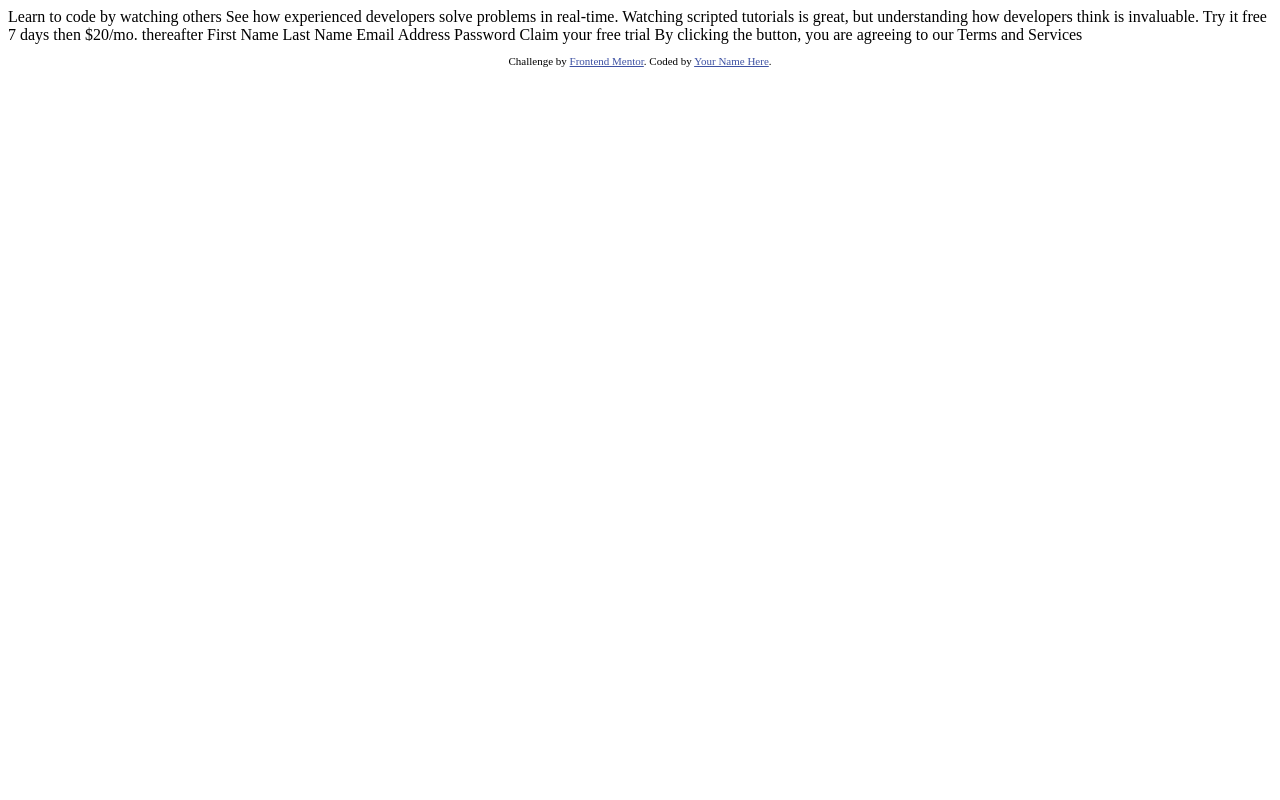
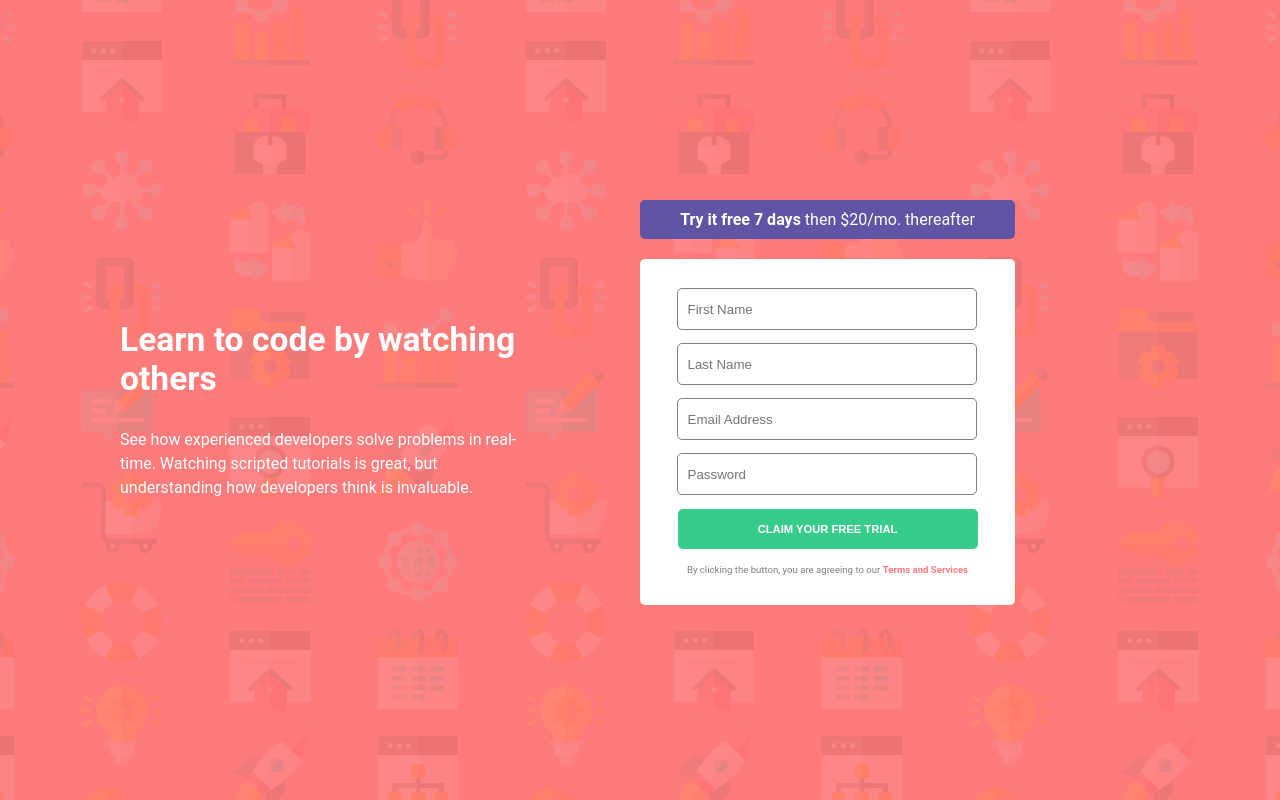
Before and after one commit to matthewrungwe/sign-up-form, a plain HTML site: page index.html in a window 1280 px wide. Drawn offline with Linux system fonts and the light colour scheme.

Commit message:
Write HTML and CSS code for sign up form.

```diff
--- /dev/null
+++ b/css/main.css
@@ -0,0 +1,219 @@
+/* Reset */
+* {
+    margin: 0;
+    padding: 0;
+}
+
+/* Default styles | Changable */
+.attribution {
+    font-size: 11px;
+    text-align: center;
+}
+.attribution a {
+    color: hsl(228, 45%, 44%);
+}
+
+/* Body */
+body {
+    background-color: hsl(0, 100%, 74%) ;
+    font-family: 'Roboto', sans-serif;
+}
+
+.body-layover {
+    width: 100%;
+    height: 100vh;
+    background-image: url('../images/bg-intro-desktop.png');
+    background-position: center;
+    background-size: cover;
+    background-repeat: no-repeat;
+}
+/* Body end */
+
+/* Main */
+.column-wrap {
+    display: flex;
+}
+
+.column {
+    flex: 1;
+}
+
+/* Info section */
+#info {
+    /* border: 1px solid orange; */
+    height: 100vh;
+}
+
+.info-content {
+    position: relative;
+    top: 40%;
+    width: 80%;
+    max-width: 400px;
+    margin: 0 auto;
+    /* border: 1px solid green; */
+}
+
+.info-content h1 {
+    color: white;
+    font-size: 2.1rem;
+}
+
+.info-content p {
+    color: white;
+    line-height: 1.5;
+    margin-top: 30px;
+}
+/* Info section end */
+
+/* Form section */
+#form {
+    /* border: 1px solid orange; */
+    height: 100vh;
+}
+
+.form-content {
+    position: relative;
+    top: 25%;
+    /* border: 1px solid green; */
+}
+
+.important-note {
+    width: 85%;
+    max-width: 375px;
+    background-color:hsl(248, 32%, 49%);
+    margin: 0 0 20px 0;
+    border-radius: 5px;
+}
+
+.important-note p {
+    color: white;
+    text-align: center;
+    padding: 10px 0 10px 0;
+}
+
+.form-n-terms {
+    width: 85%;
+    max-width: 375px;
+    background-color: white;
+    border-radius: 5px;
+    padding-top: 15px;
+}
+
+.input-block {
+    width: 80%;
+    height: 40px;
+    margin: 15px auto;
+    /* border: 1px solid blue; */
+}
+
+.input-block input {
+    width: 96%;
+    height: 100%;
+    margin: -1px 0 0 -1px;
+    padding-left: 10px;
+    border-radius: 5px;
+    color: #333;
+    border: 0.5px solid grey;
+}
+
+.submit-block {
+    width: 80%;
+    height: 40px;
+    margin: 0 auto;
+    /* border: 1px solid blue; */
+}
+
+.submit-block input {
+    font-size: 0.7rem;
+    font-weight: 700;
+    width: 100%;
+    height: 100%;
+    background-color:hsl(154, 59%, 51%);
+    color: white;
+    text-transform: uppercase;
+    border: none;
+    border-radius: 5px;
+}
+
+.terms-n-conditions {
+    width: 80%;
+    margin: 0 auto;
+}
+
+.terms-n-conditions p {
+    color: grey;
+    font-size: 0.6rem;
+    text-align: center;
+    padding: 15px 0 30px 0;
+}
+
+.terms-n-conditions p a {
+    color: hsl(0, 100%, 74%);
+    text-decoration: none;
+    font-weight: 700;
+}
+
+.terms-n-conditions p a:hover,
+.terms-n-conditions p a:active {
+    color: hsla(0, 100%, 74%, 0.6);
+}
+/* Form section */
+/* Main end */
+
+@media screen and (max-width: 48rem) {
+    /* Body */
+    .body-layover {
+        width: 100%;
+        height: 100vh;
+        background-image: url('../images/bg-intro-mobile.png');
+        background-position: center;
+        background-size: cover;
+        background-repeat: no-repeat;
+    }
+    /* Body end */
+
+    /* Main */
+    .column-wrap {
+        display: flex;
+        flex-flow: column;
+    }
+
+    .column{
+        display: block;
+        /* border: 1px solid orange; */
+    }
+
+    #info {
+        height: 60%;
+    }
+
+    #info .info-content {
+        padding: 100px 0 25px 0;
+        /* border: 1px solid gray; */
+    }
+
+    #info .info-content h1,
+    #info .info-content p {
+        text-align: center;
+    }
+
+    #form {
+        height: 80%;
+    }
+
+    #form .form-content {
+        padding: 25px 0 100px 0;
+        /* border: 1px solid gray; */
+    }
+
+    #form .form-content .important-note {
+        margin: 0 auto;
+    }
+
+    #form .form-content .form-n-terms {
+        margin: 0 auto;
+        margin-top: 20px;
+    }
+
+    /* Main end */
+}
--- a/index.html
+++ b/index.html
@@ -6,37 +6,78 @@
 
     <link rel="icon" type="image/png" sizes="32x32" href="./images/favicon-32x32.png">
 
-  <title>Frontend Mentor | Intro component with sign up form</title>
+    <title>Frontend Mentor | Sign up form</title>
 
-  <!-- Feel free to remove these styles or customise in your own stylesheet 👍 -->
-  <style>
-    .attribution { font-size: 11px; text-align: center; }
-    .attribution a { color: hsl(228, 45%, 44%); }
-  </style>
+    <!-- Personal Styles -->
+    <link rel="stylesheet" href="./css/main.css">
+
   </head>
   <body>
+    <div class="body-layover">
+      <main class="column-wrap">
+        <section id="info" class="column">
+          <div class="info-content">
+            <h1>Learn to code by watching others</h1>
+            <p>
+              See how experienced developers solve problems in real-time.
+              Watching scripted tutorials is great, but understanding how
+              developers think is invaluable.
+            </p>
+          </div>
+        </section>
 
-  Learn to code by watching others
+        <section id="form" class="column">
+          <div class="form-content">
+            <div class="important-note">
+              <p>
+                <strong>Try it free 7 days</strong> then $20/mo. thereafter
+              </p>
+            </div>
 
-  See how experienced developers solve problems in real-time. Watching scripted tutorials is great,
-  but understanding how developers think is invaluable.
+            <div class="form-n-terms">
+              <form action="..." method="post">
+                <div class="input-block">
+                  <label for="first-name"><span style="display: none;">First Name</span></label>
+                  <input type="text" name="first-name" id="first-name" placeholder="First Name" required>
+                </div>
 
-  Try it free 7 days then $20/mo. thereafter
+                <div class="input-block">
+                  <label for="last-name"><span style="display: none;">Last Name</span></label>
+                  <input type="text" name="last-name" id="last-name" placeholder="Last Name" required>
+                </div>
 
-  First Name
-  Last Name
-  Email Address
-  Password
+                <div class="input-block">
+                  <label for="email"><span style="display: none;">Emai Adress</span></label>
+                  <input type="email" name="email" id="email" placeholder="Email Address" required>
+                </div>
 
-  Claim your free trial
+                <div class="input-block">
+                  <label for="password"><span style="display: none;">Password</span></label>
+                  <input type="password" name="password" id="password" placeholder="Password" required>
+                </div>
 
-  By clicking the button, you are agreeing to our Terms and Services
+                <div class="submit-block">
+                  <input type="submit" value="Claim your free trial">
+                </div>
+              </form>
 
-  <footer>
+              <div class="terms-n-conditions">
+                <p>
+                  By clicking the button, you are agreeing to our <a href="#">Terms and Services</a>
+                </p>
+              </div>
+            </div>
+          </div>
+        </section>
+      </main>
+
+      <!-- <footer>
         <p class="attribution">
           Challenge by <a href="https://www.frontendmentor.io?ref=challenge" target="_blank">Frontend Mentor</a>.
-      Coded by <a href="#">Your Name Here</a>.
+          Coded by <a href="#">Matthew Rungwe</a>.
         </p>
-  </footer>
+      </footer> -->
+
+    </div>
   </body>
 </html>
```
Lines whose indentation alone changed are shown as unchanged.
